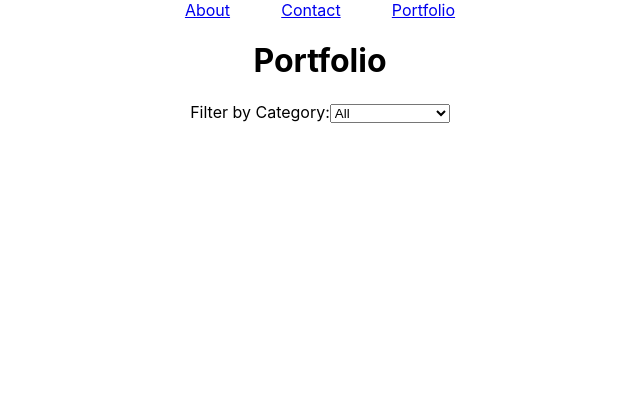
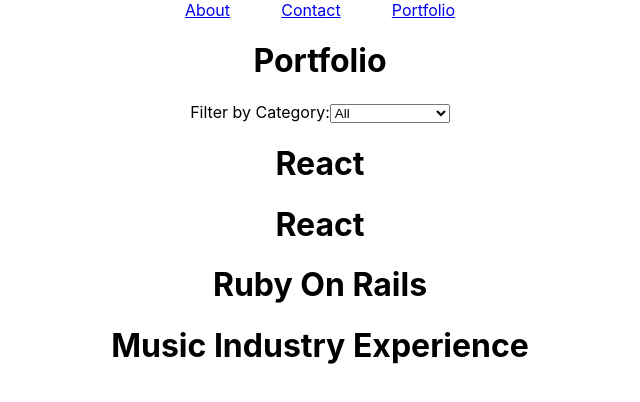
Before and after one commit to mickbbnelson/micks-portfolio, a React (Create React App) app: page /portfolio in a window 1280 px wide. Shown: the top 402 px of the page, without its empty margins (320-960 px from the left). Built offline with nearby package versions, Linux system fonts and the light colour scheme.

Commit message:
Update filteredDisplay to show all components

```diff
--- a/src/Components/Portfolio.js
+++ b/src/Components/Portfolio.js
@@ -1,7 +1,7 @@
 import React from "react"
 import PortfolioFilter from "./PortfolioFilter"
 import ReactProjects from "./ReactProjects"
-import JavaScriptProjects from "./JavaScriptProjects"
+import JavaScriptProjects from "./ReactProjects"
 import RubyProjects from "./RubyProjects"
 import MusicCareer from "./MusicCareer"
 
@@ -19,7 +19,7 @@ class Portfolio extends React.Component {
 
     filteredDisplay(){
         if (this.state.filter === '') {
-            console.log('all')
+            return [<ReactProjects />, <JavaScriptProjects />, <RubyProjects />, <MusicCareer />]
         } else if (this.state.filter === 'React') {
             return <ReactProjects />
         } else if (this.state.filter === 'JavaScript') {
```
